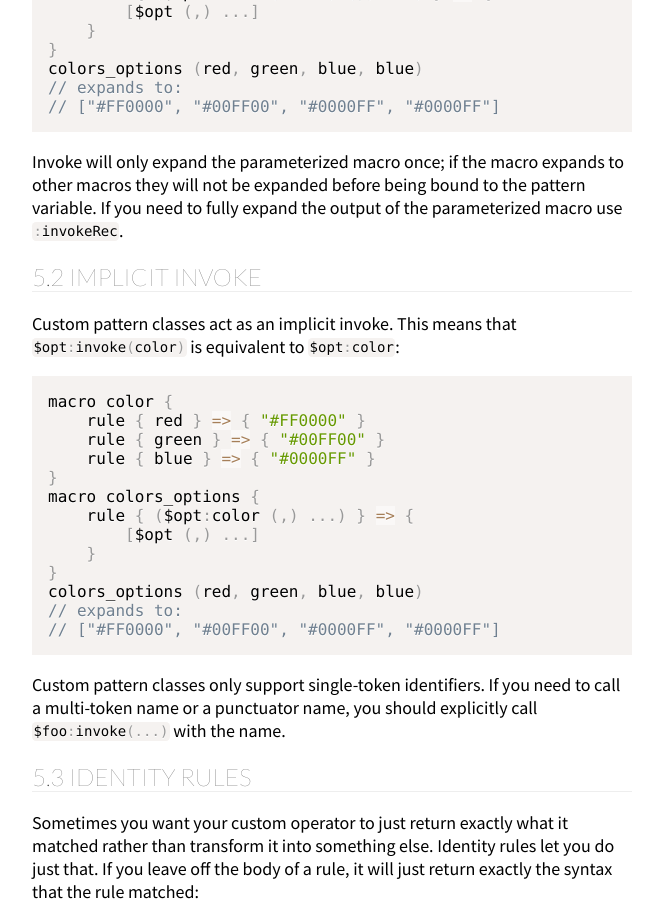
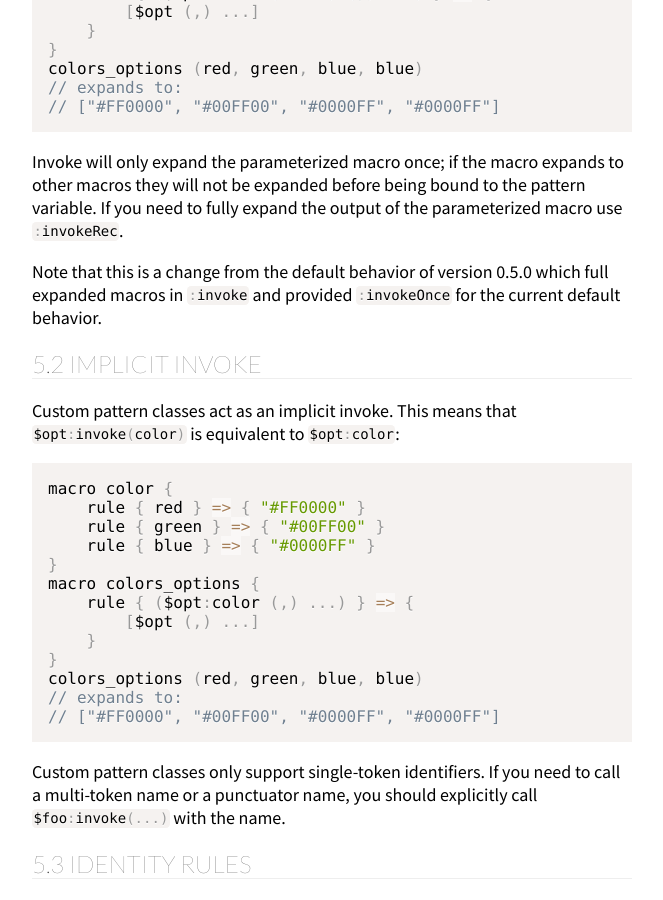
Before and after one commit to sweet-js/sweet-core, a Jekyll site: the page doc/main/sweet.html, which Jekyll copies as it is, in a window 1280 px wide and 900 px high, scrolled down 10948 px. Shown: the whole window, without its empty margins (308-971 px from the left). Built offline with Jekyll 4.4.1, drawn with Linux system fonts in a browser that asks for light colours.

Commit message:
build docs

```diff
--- a/doc/main/sweet.html
+++ b/doc/main/sweet.html
@@ -474,6 +474,7 @@ colors_options (red, green, blue, blue)
 // expands to:
 // [&quot;#FF0000&quot;, &quot;#00FF00&quot;, &quot;#0000FF&quot;, &quot;#0000FF&quot;]</code></pre>
 <p>Invoke will only expand the parameterized macro once; if the macro expands to other macros they will not be expanded before being bound to the pattern variable. If you need to fully expand the output of the parameterized macro use <code>:invokeRec</code>.</p>
+<p>Note that this is a change from the default behavior of version 0.5.0 which full expanded macros in <code>:invoke</code> and provided <code>:invokeOnce</code> for the current default behavior.</p>
 <h2 id="implicit-invoke"><span class="header-section-number">5.2</span> Implicit Invoke</h2>
 <p>Custom pattern classes act as an implicit invoke. This means that <code>$opt:invoke(color)</code> is equivalent to <code>$opt:color</code>:</p>
 <pre class="js"><code>macro color {
```
